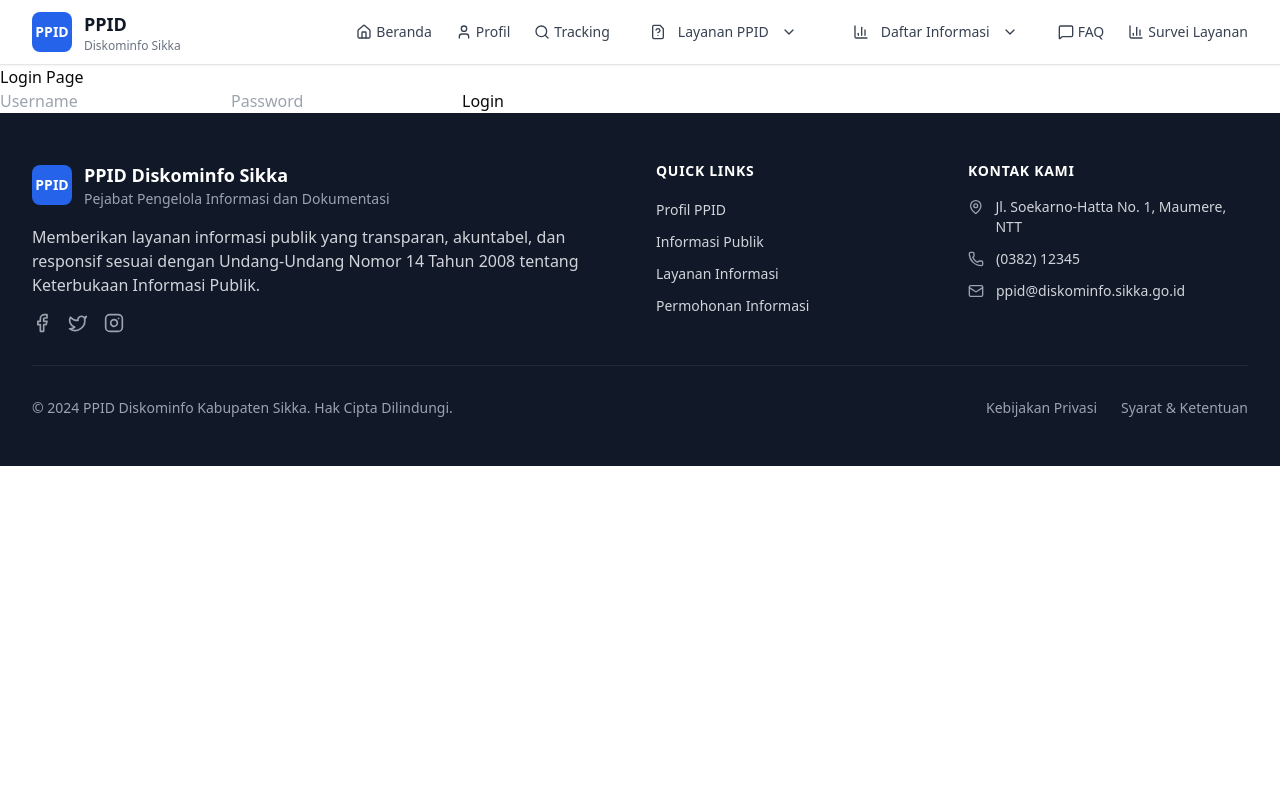
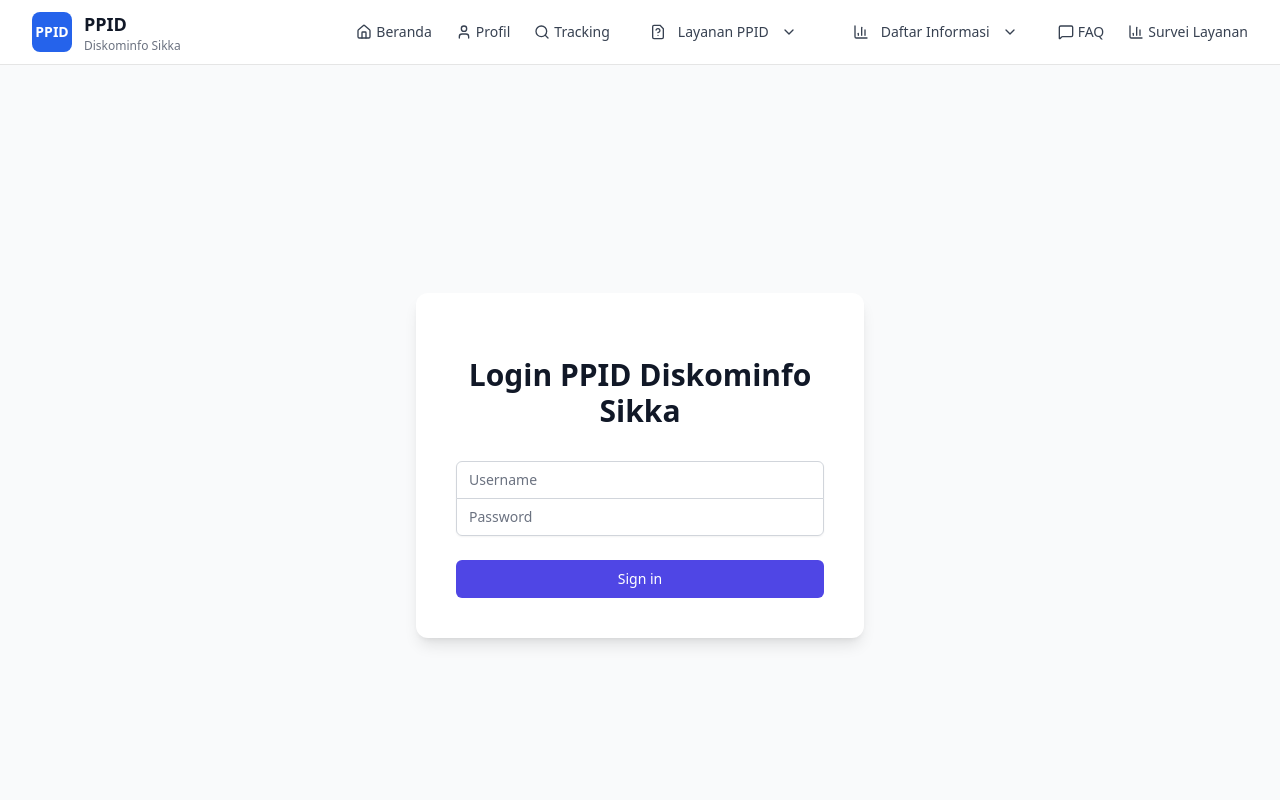
Before and after one commit to julianojr-blip/ppid-diskominfo-sikka, a Next.js app: page /login in a window 1280 px wide. Shown: the top 800 px of the page. Built offline with nearby package versions, Linux system fonts and the light colour scheme.

Commit message:
Add styled login form with Tailwind CSS

```diff
--- a/app/login/page.tsx
+++ b/app/login/page.tsx
@@ -1 +1,52 @@
-export default function LoginPage() { return <div><h1>Login Page</h1><form><input type="text" placeholder="Username" /><input type="password" placeholder="Password" /><button type="submit">Login</button></form></div>; }
+export default function LoginPage() {
+  return (
+    <div className="min-h-screen flex items-center justify-center bg-gray-50">
+      <div className="max-w-md w-full space-y-8 p-10 bg-white rounded-xl shadow-lg">
+        <div>
+          <h2 className="mt-6 text-center text-3xl font-extrabold text-gray-900">
+            Login PPID Diskominfo Sikka
+          </h2>
+        </div>
+        <form className="mt-8 space-y-6">
+          <div className="rounded-md shadow-sm -space-y-px">
+            <div>
+              <label htmlFor="username" className="sr-only">
+                Username
+              </label>
+              <input
+                id="username"
+                name="username"
+                type="text"
+                required
+                className="appearance-none rounded-none relative block w-full px-3 py-2 border border-gray-300 placeholder-gray-500 text-gray-900 rounded-t-md focus:outline-none focus:ring-indigo-500 focus:border-indigo-500 focus:z-10 sm:text-sm"
+                placeholder="Username"
+              />
+            </div>
+            <div>
+              <label htmlFor="password" className="sr-only">
+                Password
+              </label>
+              <input
+                id="password"
+                name="password"
+                type="password"
+                required
+                className="appearance-none rounded-none relative block w-full px-3 py-2 border border-gray-300 placeholder-gray-500 text-gray-900 rounded-b-md focus:outline-none focus:ring-indigo-500 focus:border-indigo-500 focus:z-10 sm:text-sm"
+                placeholder="Password"
+              />
+            </div>
+          </div>
+
+          <div>
+            <button
+              type="submit"
+              className="group relative w-full flex justify-center py-2 px-4 border border-transparent text-sm font-medium rounded-md text-white bg-indigo-600 hover:bg-indigo-700 focus:outline-none focus:ring-2 focus:ring-offset-2 focus:ring-indigo-500"
+            >
+              Sign in
+            </button>
+          </div>
+        </form>
+      </div>
+    </div>
+  );
+}
```
